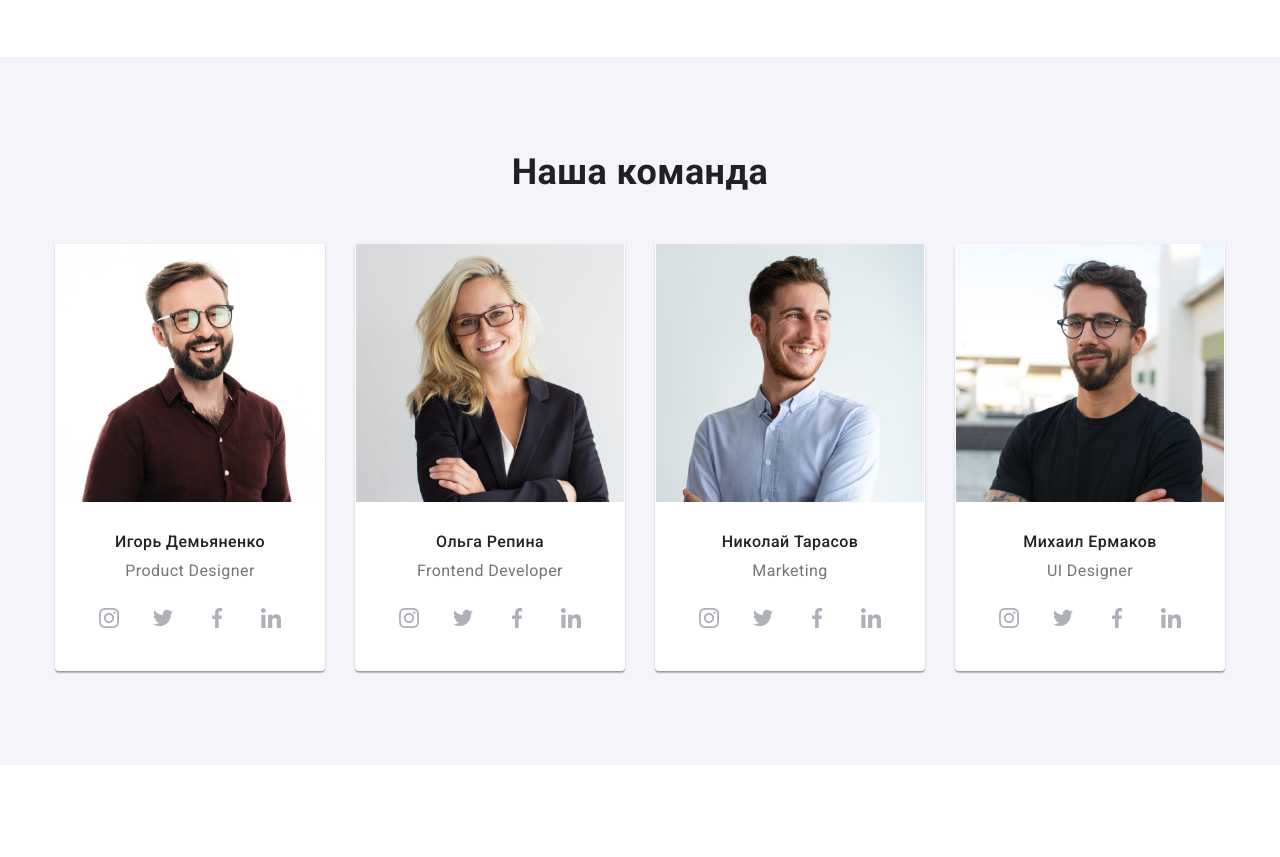
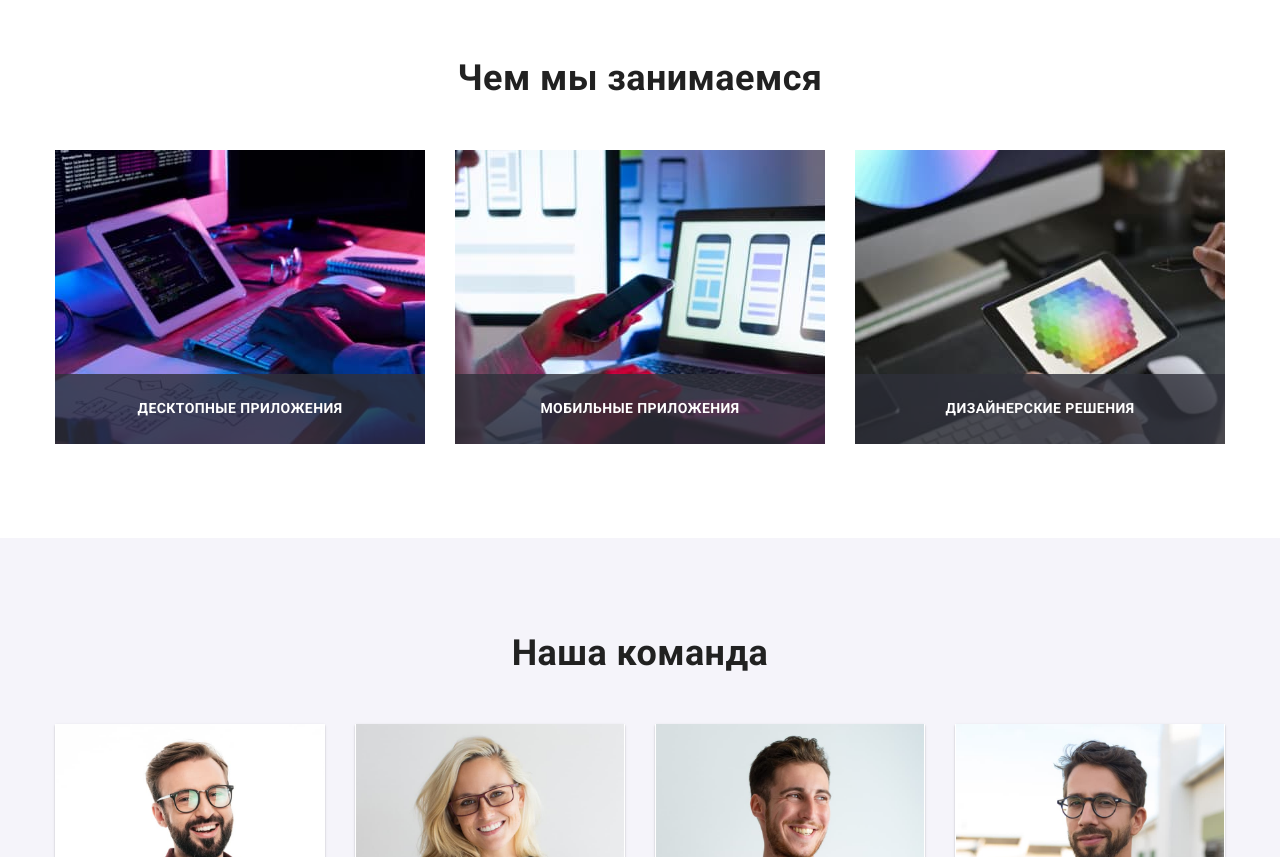
Before and after one commit to Yuliia-88/goit-markup-hw-08, a plain HTML site: page index.html in a window 1280 px wide. Shown: the part 912-1769 px from the top of the page. Drawn offline with nearby package versions, Linux system fonts and the light colour scheme.

Commit message:
about_without_pictures

```diff
--- a/index.html
+++ b/index.html
@@ -110,7 +110,7 @@
         </section>
 
         <!--Чем мы занимаемся-->
-        <!-- <section class="about">
+        <section class="about">
             <div class="container">
                 <h2 class="about__title">Чем мы занимаемся</h2>
                 <ul class="about-list list">
@@ -143,7 +143,7 @@
                     </li>
                 </ul>
             </div>
-        </section> -->
+        </section>
 
         <!--Наша команда-->
         <section class="team">
--- a/sass/components/_about.scss
+++ b/sass/components/_about.scss
@@ -1,5 +1,6 @@
 //* ---------------------Чем мы занимаемся--------------------- */
 .about {
+    display: none;
     padding-bottom: 94px;
     &__title {
         margin-bottom: 50px;
@@ -7,6 +8,9 @@
         font-size: 36px;
         line-height: 1.17;
         text-align: center;
+    }
+    @media screen and (min-width: 1200px) {
+        display: block;
     }
 }
 
```
Also changed, not shown: css/mail.css, css/mail.min.css, 2 other files. Lines whose indentation alone changed are shown as unchanged.
